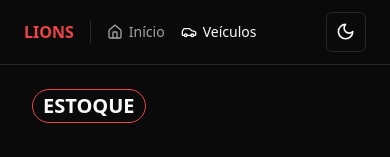
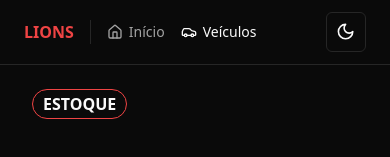
Before and after one commit to raulcaldeira/lions-landing-page, a React (Vite) app: page /stock in a window 390 px wide. Shown: the top 157 px of the page. Built offline with nearby package versions, Linux system fonts and the light colour scheme.

Commit message:
style:  add responsive size to title text

```diff
--- a/src/pages/stock/index.tsx
+++ b/src/pages/stock/index.tsx
@@ -69,7 +69,7 @@ export function Stock() {
 
   return (
     <div>
-      <Badge variant="outline" className="text-xl border-red-500 uppercase">
+      <Badge variant="outline" className="text-md md:text-xl border-red-500 uppercase">
         Estoque
       </Badge>
 
```
